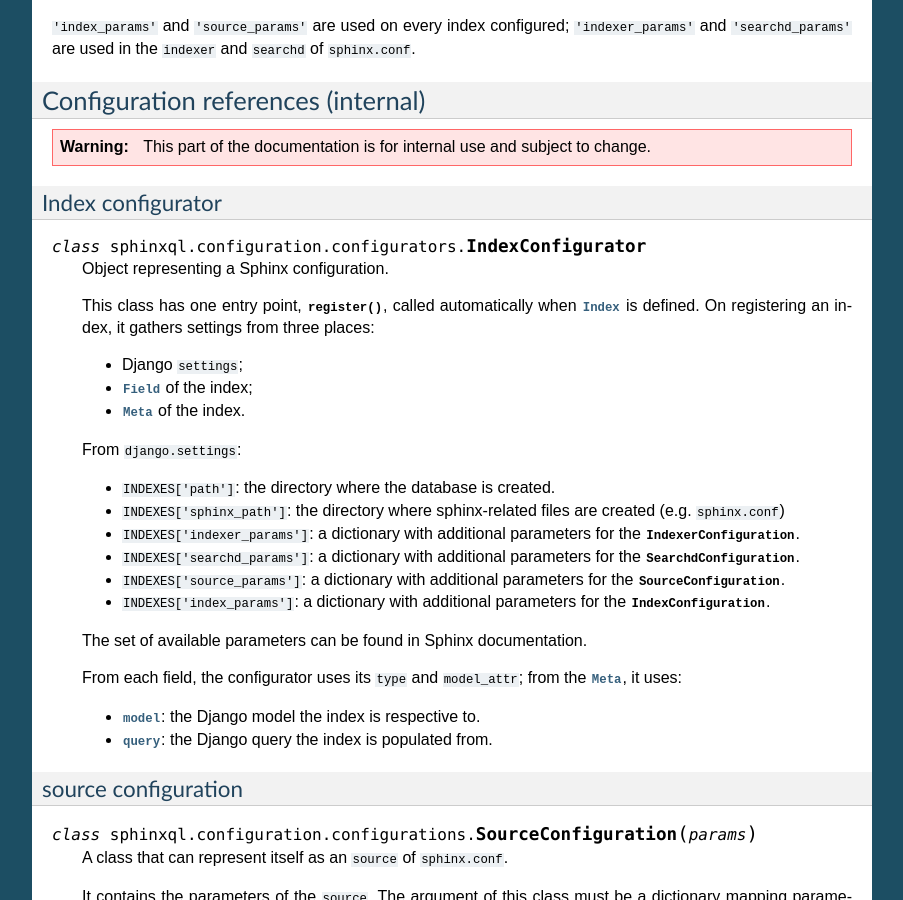
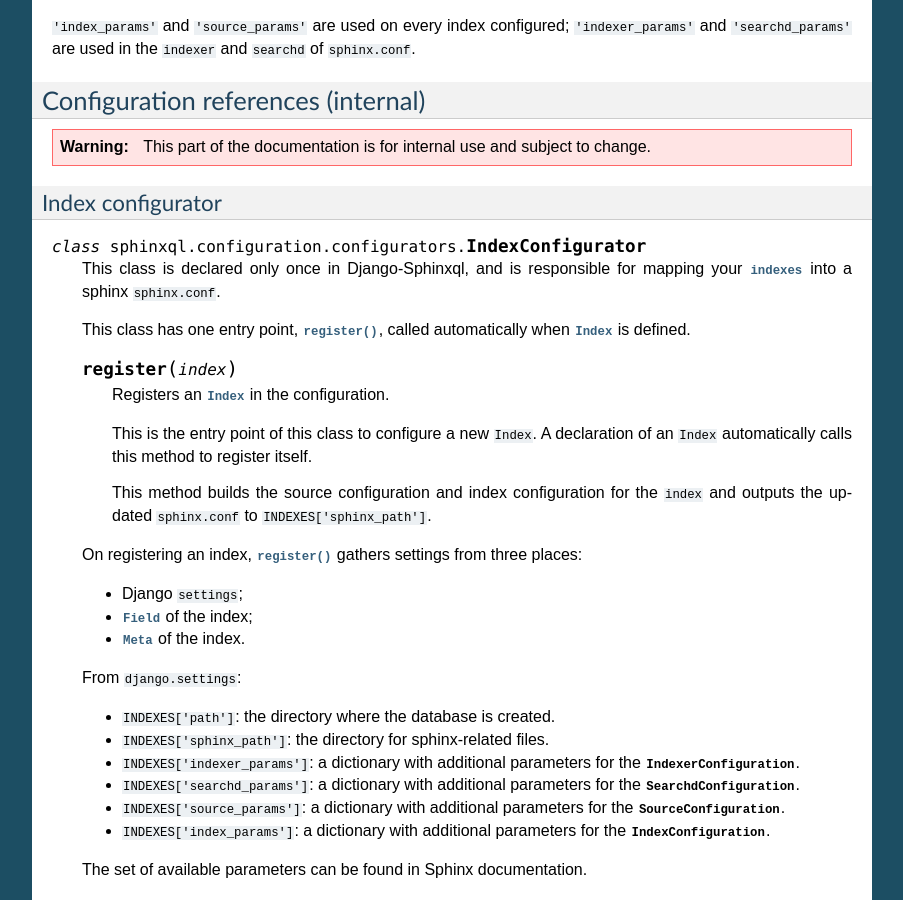
Before and after one commit to jorgecarleitao/django-sphinxql, a Sphinx documentation site: the page built from docs/configuration.rst, in a window 1280 px wide and 900 px high, scrolled down 1228 px. Shown: the whole window, without its empty margins (198-1101 px from the left). Built offline with Sphinx 7.4.7, drawn with Linux system fonts in a browser that asks for light colours; some of the changed text lies outside the part shown.

Commit message:
Documented IndexConfigurator.register

```diff
--- a/docs/configuration.rst
+++ b/docs/configuration.rst
@@ -90,11 +90,26 @@ Index configurator
 
 .. class:: IndexConfigurator
 
-    Object representing a Sphinx configuration.
+    This class is declared only once in Django-Sphinxql, and is responsible for
+    mapping your :class:`indexes <sphinxql.indexes.Index>` into a sphinx
+    ``sphinx.conf``.
 
     This class has one entry point, :meth:`register`, called automatically when
-    :class:`~sphinxql.indexes.Index` is defined. On registering an index,
-    it gathers settings from three places:
+    :class:`~sphinxql.indexes.Index` is defined.
+
+    .. method:: register(index)
+
+        Registers an :class:`~sphinxql.indexes.Index` in the configuration.
+
+        This is the entry point of this class to configure a new ``Index``.
+        A declaration of an ``Index`` automatically calls this method to register
+        itself.
+
+        This method builds the source configuration and index configuration for
+        the ``index`` and outputs the updated ``sphinx.conf`` to
+        ``INDEXES['sphinx_path']``.
+
+    On registering an index, :meth:`register` gathers settings from three places:
 
     * Django ``settings``;
     * :class:`~sphinxql.fields.Field` of the index;
@@ -103,7 +118,7 @@ Index configurator
     From ``django.settings``:
 
     * ``INDEXES['path']``: the directory where the database is created.
-    * ``INDEXES['sphinx_path']``: the directory where sphinx-related files are created (e.g. ``sphinx.conf``)
+    * ``INDEXES['sphinx_path']``: the directory for sphinx-related files.
     * ``INDEXES['indexer_params']``: a dictionary with additional parameters for
       the :class:`~configuration.configurations.IndexerConfiguration`.
     * ``INDEXES['searchd_params']``: a dictionary with additional parameters for
```
